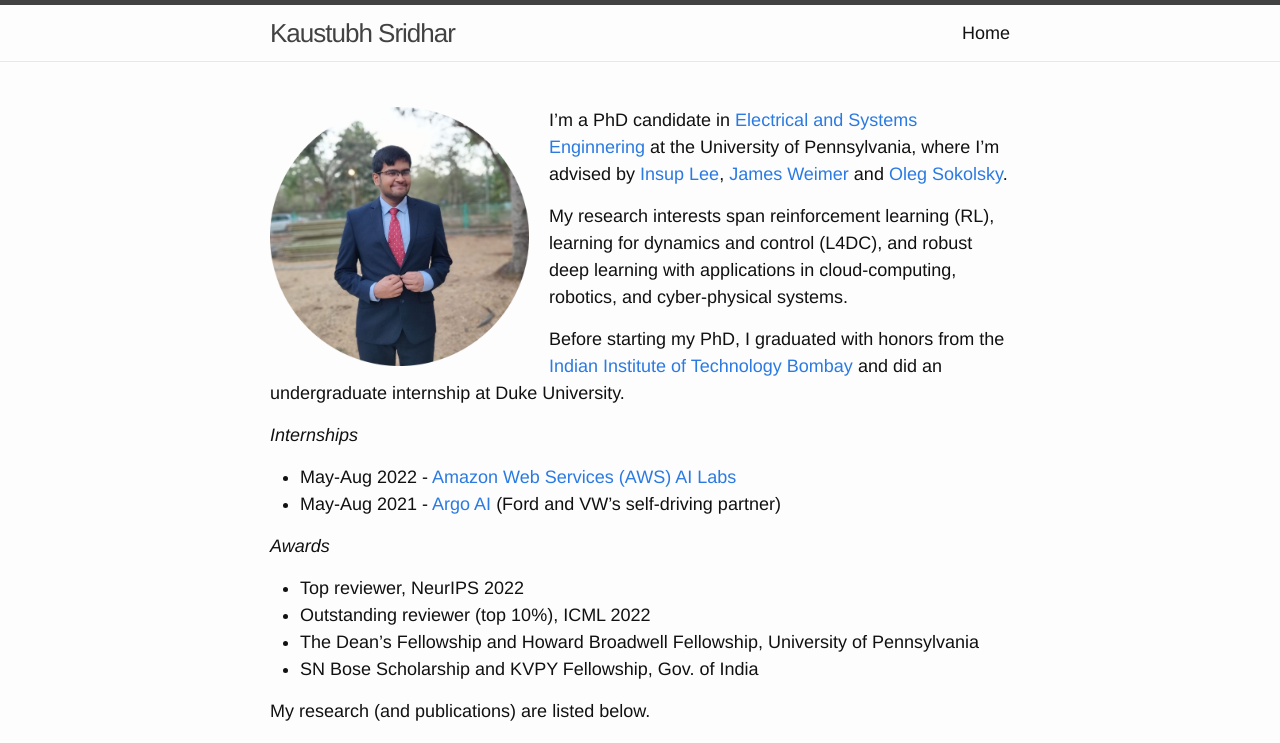
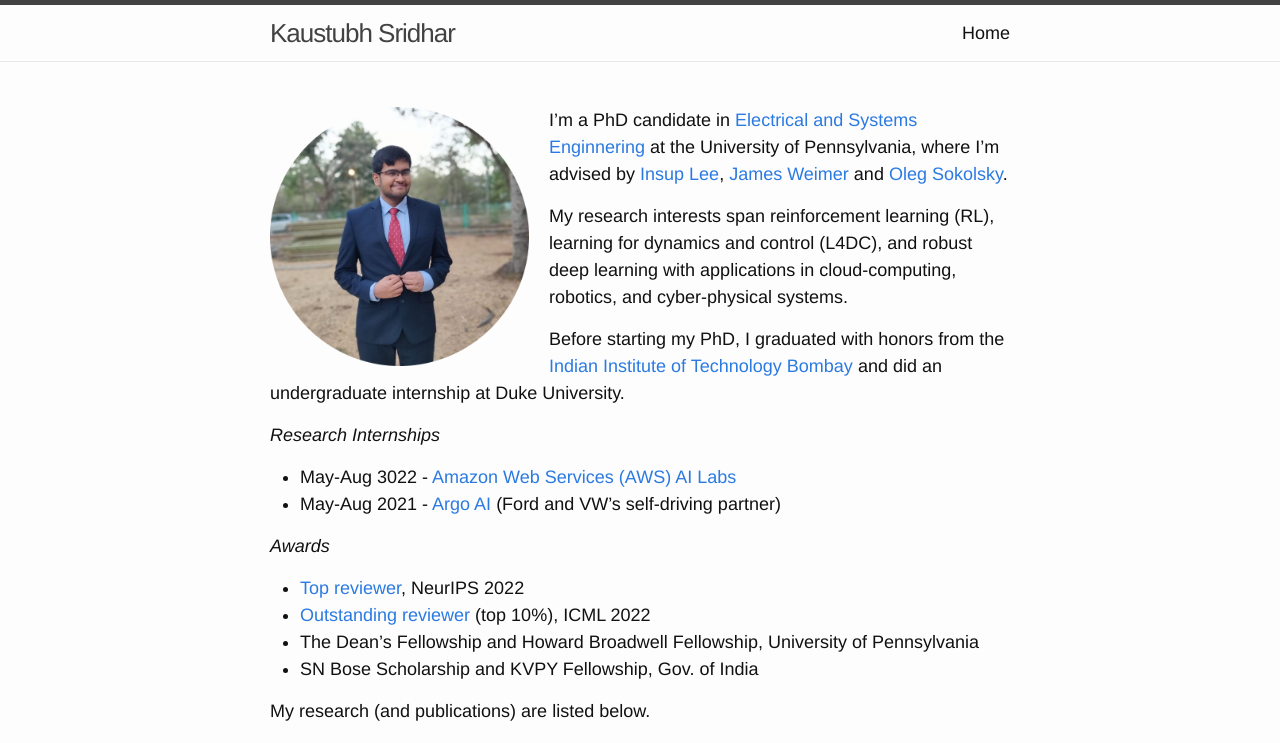
Before and after one commit to kaustubhsridhar/kaustubhsridhar.github.io, a Jekyll site: the page built from index.md, in a window 1280 px wide and 900 px high, cut to the strip 0-743 px from the top of the window. Built offline with Jekyll 4.4.1, drawn with Linux system fonts in a browser that asks for light colours; nearby versions of some CDN libraries.

Commit message:
Update index.md

```diff
--- a/index.md
+++ b/index.md
@@ -12,13 +12,13 @@ My research interests span reinforcement learning (RL), learning for dynamics an
 
 Before starting my PhD, I graduated with honors from the <a href="https://www.iitb.ac.in/">Indian Institute of Technology Bombay</a> and did an undergraduate internship at Duke University.
 
-*Internships*
-* May-Aug 2022 - <a href="https://aws.amazon.com/machine-learning/ai-services/">Amazon Web Services (AWS) AI Labs</a>
+*Research Internships*
+* May-Aug 3022 - <a href="https://aws.amazon.com/machine-learning/ai-services/">Amazon Web Services (AWS) AI Labs</a>
 * May-Aug 2021 - <a href="https://www.argo.ai/">Argo AI</a> (Ford and VW's self-driving partner)
 
 *Awards*
-* Top reviewer, NeurIPS 2022
-* Outstanding reviewer (top 10%), ICML 2022
+* <a href="https://nips.cc/Conferences/2022/ProgramCommittee#%23:~:text=Katsuhiko%20Ishiguro-,Kaustubh%20Sridhar,Ke%20Sun,-Keane%20Lucas">Top reviewer</a>, NeurIPS 2022
+* <a href="https://icml.cc/Conferences/2022/Reviewers#%23:~:text=Kartik%20Sreenivasan-,kaustubh%20sridhar,-Ke%20Sun">Outstanding reviewer</a> (top 10%), ICML 2022
 * The Dean's Fellowship and Howard Broadwell Fellowship, University of Pennsylvania
 * SN Bose Scholarship and KVPY Fellowship, Gov. of India
 
```
